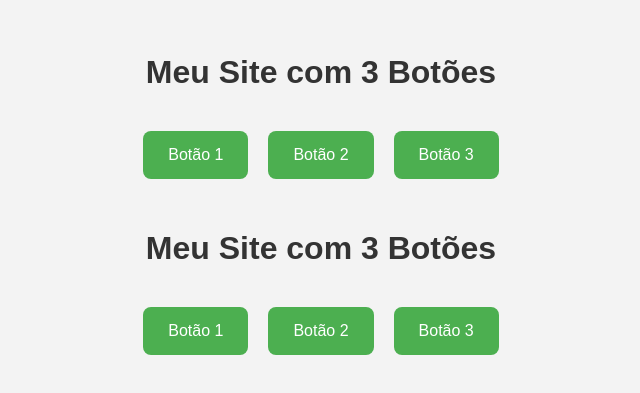
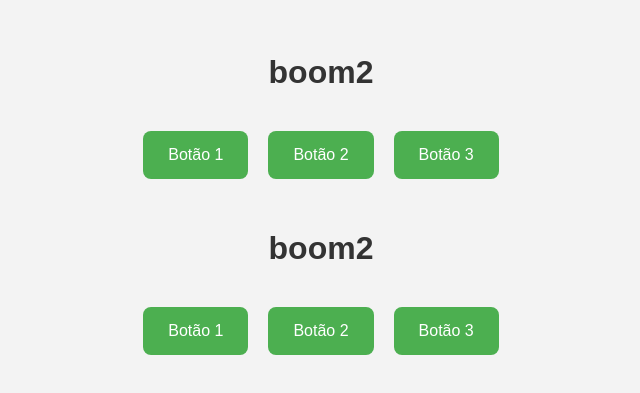
Before and after one commit to muri2013/bungas, a plain HTML site: page index.html in a window 1280 px wide. Shown: the part 199-592 px from the top of the page, without its empty margins (319-959 px from the left). Drawn offline with Linux system fonts and the light colour scheme.

Commit message:
Update index.html

```diff
--- a/index.html
+++ b/index.html
@@ -2,7 +2,7 @@
 <html lang="pt-BR">
 <head>
   <meta charset="UTF-8">
-  <title>Site com 3 Botões</title>
+  <title>boom2</title>
   <style>
     body {
       font-family: Arial, sans-serif;
@@ -42,7 +42,7 @@
 </head>
 <body>
 
-  <h1>Meu Site com 3 Botões</h1>
+  <h1>boom2</h1>
 
   <div class="button-container">
     <button class="btn" onclick="alert('Você clicou no botão 1')">Botão 1</button>
@@ -56,7 +56,7 @@
 <html lang="pt-BR">
 <head>
   <meta charset="UTF-8">
-  <title>Site com 3 Botões</title>
+  <title>boom2</title>
   <style>
     body {
       font-family: Arial, sans-serif;
@@ -104,7 +104,7 @@
 </head>
 <body>
 
-  <h1>Meu Site com 3 Botões</h1>
+  <h1>boom2</h1>
 
   <div class="button-container">
     <button class="btn" onclick="mostrarImagem()">Botão 1</button>
```
